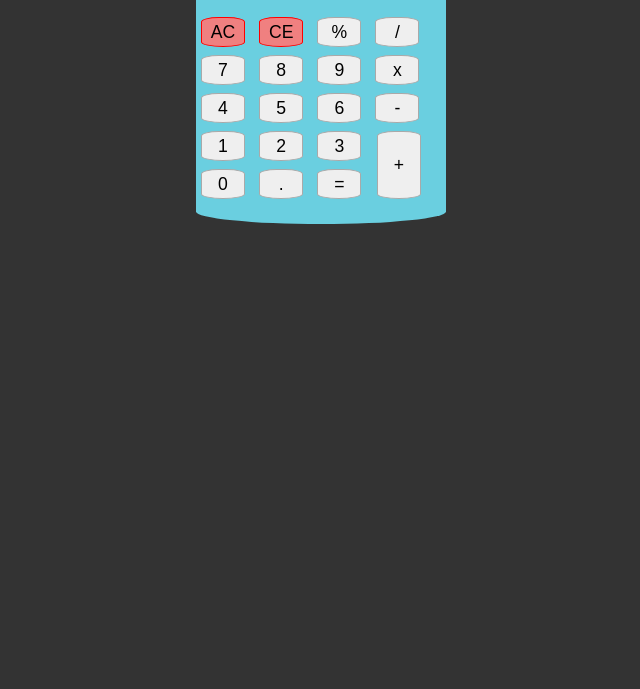
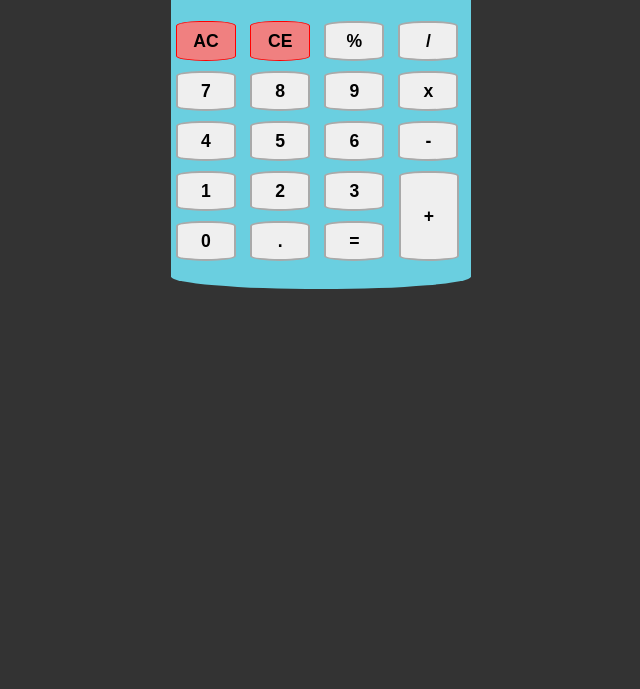
Before and after one commit to kyokopl/js-calculator, a plain HTML site: page index.html in a window 1280 px wide. Shown: the part 132-821 px from the top of the page, without its empty margins (327-967 px from the left). After the commit the page ends 800 px from the top, so only its background shows below. Drawn offline with Linux system fonts and the light colour scheme.

Commit message:
polished css before js

```diff
--- a/style.css
+++ b/style.css
@@ -1,5 +1,4 @@
 html, body {
-    height: 100%;
     width: 100%;
     font-family: 'Open Sans', sans-serif;
     background-color: #333;
@@ -15,11 +14,10 @@ html, body {
   }
 
 .calc-container {
-  width: 250px;
-  height: 335px;
+  width: 300px;
+  height: 400px;
   background-color: #6acfe0;
   margin: 0 auto;
-  border: white;
 
 /* Curved edges */
   border-top-left-radius: 80%20px;
@@ -54,6 +52,7 @@ input {
 /* Buttons */
 .row {
     display: block;
+    height: 50px;
 }
 
 .ctrl {
@@ -62,18 +61,20 @@ input {
 }
 
 .tall {
-    height: 68px;
     float: right;
-    margin-right: 25px;
-    margin-left:  -8px;
+    height: 90px;
+    margin-right: 12px;
 }
 
 button {
-    width: 44px;
-    height: 30px;
-    border: 1px solid darkGrey;
+    width: 20%;
+    height: 40px;
+    margin: 4px;
+    display: inline-block;
+    border: 2px solid darkGrey;
     color: black;
     font-size: 1.1em;
+    font-weight: 700;
     border-radius: 20%;
     border-top-left-radius: 80%10px;
     border-top-right-radius: 80%10px;
@@ -84,3 +85,5 @@ button {
     margin-bottom: 8px;
     outline: 0;
 }
+
+/* background-color: #00ccff;
```
